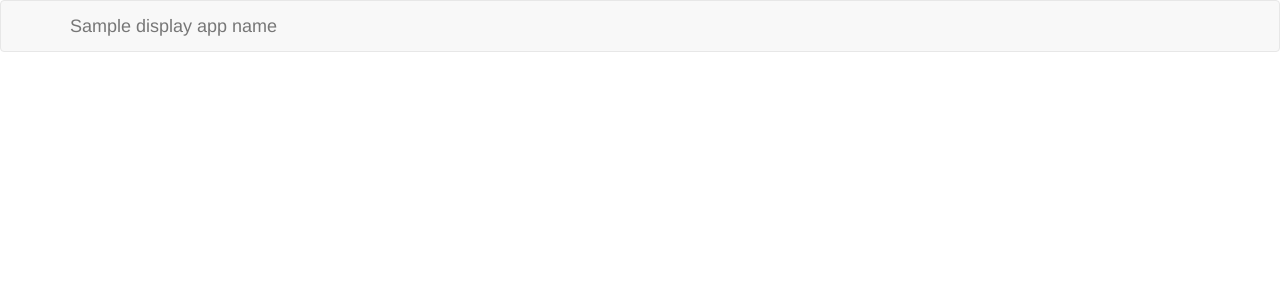
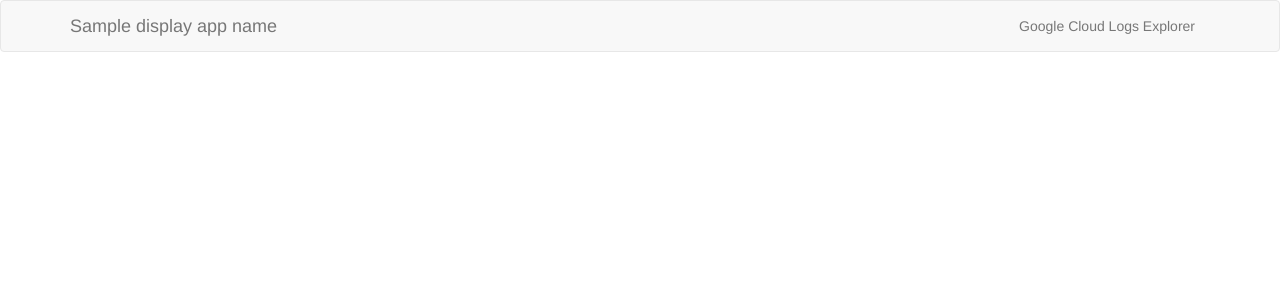
Before and after one commit to amesones-dev/gfs-log-manager, a Python web app: template src/app/templates/base.html in a window 1280 px wide. Shown: the top 300 px of the page. Run offline with Jinja, Linux system fonts and the light colour scheme; the template is opened without the code that fills it: most values are stand-ins (such as "Sample title", 1, 10 or a date in 2020); some libraries are stand-ins or nearby versions.

Commit message:
Added manager function to generate authenticated dynamic link to GCP Logs Explorer and link in demo app

```diff
--- a/src/app/main/routes.py
+++ b/src/app/main/routes.py
@@ -1,5 +1,7 @@
 import flask
 from flask import render_template, redirect, url_for, request, current_app, jsonify, flash
+
+import app
 from app.main import bp
 
 from app.main.forms import GCPCreateLogEntry
@@ -23,7 +25,8 @@ def index():
         flash('Your log entry has been created')
         return redirect(url_for('main.index'))
     display_app_name = current_app.config.get('FLASK_APP_DISPLAY_NAME')
-    return render_template('main/index.html', title=display_app_name, form=form, display_app_name=display_app_name)
+    return render_template('main/index.html', title=display_app_name, form=form, display_app_name=display_app_name,
+                           log_explorer_url=gl.generate_gcp_logs_explorer_link())
 
 
 @bp.route('/favicon.ico')
--- a/src/app/templates/base.html
+++ b/src/app/templates/base.html
@@ -14,6 +14,14 @@
                     <span class="icon-bar"></span>
                 </button>
                 <a class="navbar-brand" href="{{ url_for('main.index') }}">{{ display_app_name }}</a>
+            </div>
+              <div class="collapse navbar-collapse" id="bs-example-navbar-collapse-1">
+                 <ul class="nav navbar-nav navbar-right">
+                        {% if log_explorer_url %}
+                        <li ><a href="{{ log_explorer_url }}">Google Cloud Logs Explorer</a></li>
+                        {% endif %}
+
+                </ul>
             </div>
         </div>
     </nav>
--- a/src/glog_manager/__init__.py
+++ b/src/glog_manager/__init__.py
@@ -117,3 +117,8 @@ class GLogManager:
             except Exception as e:
                 print("Exception {}:{} Method: {}".format(e.__class__, e, self.init_app.__name__))
                 pass
+
+    def generate_gcp_logs_explorer_link(self):
+        base_url = 'https://console.cloud.google.com/logs/'
+        query_template = 'query;query=logName%3D%22projects%2FPROJECT_ID%2Flogs%2FGC_LOGGER_NAME%22;'
+        return base_url + query_template.replace('PROJECT_ID', self.client.project).replace('GC_LOGGER_NAME', self.cloud_logger.name)
```
